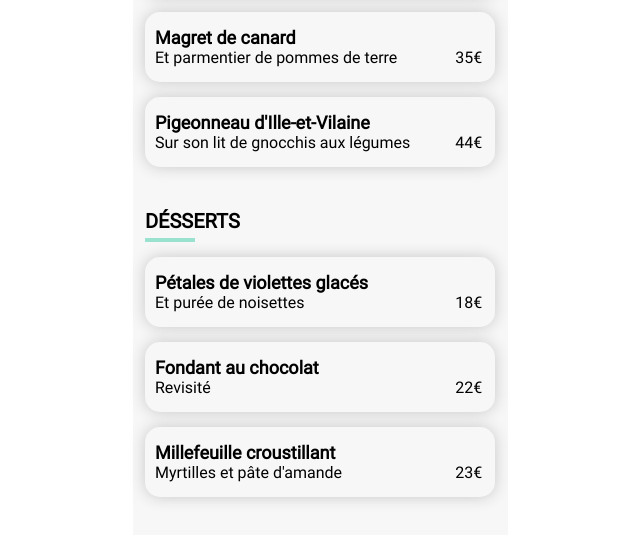
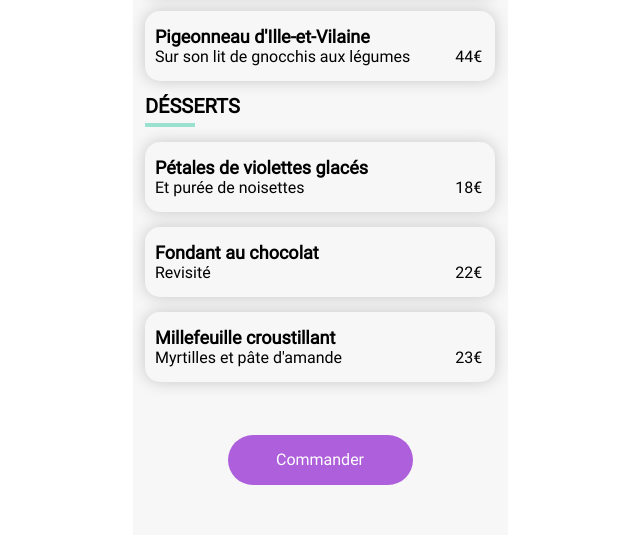
Before and after one commit to Abdel-Malik13/projet-ohmyfood, a website: page menu-a-la-francaise.html in a window 1280 px wide. Shown: the part 866-1401 px from the top of the page, without its empty margins (320-960 px from the left). Drawn offline with Linux system fonts and the light colour scheme.

Commit message:
Add buy button

```diff
--- a/menu-a-la-francaise.html
+++ b/menu-a-la-francaise.html
@@ -148,6 +148,9 @@
                 </div>
             </div>
         </div>
+
+        <a class="buy-link" href="#"><div class="button-buy">Commander</div></a>
+
     </section>
 
     <footer class="footer">
--- a/styles/styles.scss
+++ b/styles/styles.scss
@@ -453,3 +453,19 @@ $background-secondary: rgb(247, 247, 247);
 		}
 	}
 }
+
+.buy-link {
+	margin: 40px auto;
+	text-decoration: none;
+}
+
+.button-buy {
+	width: 185px;
+	height: 50px;
+	border-radius: 50px;
+	font-size: 1.6em;
+	text-align: center;
+	line-height: 50px;
+	color: #fff;
+	background-color: #ae5fdb;
+}
```
Also changed, not shown: styles/styles.css, 1 other file.
